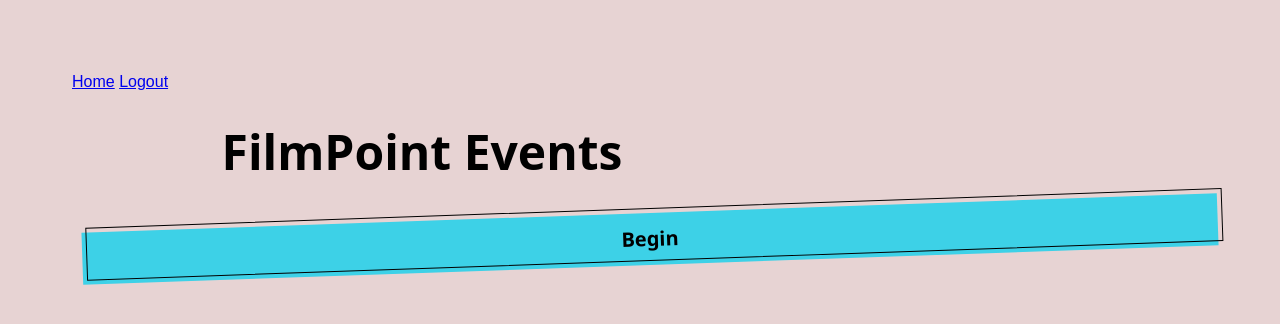
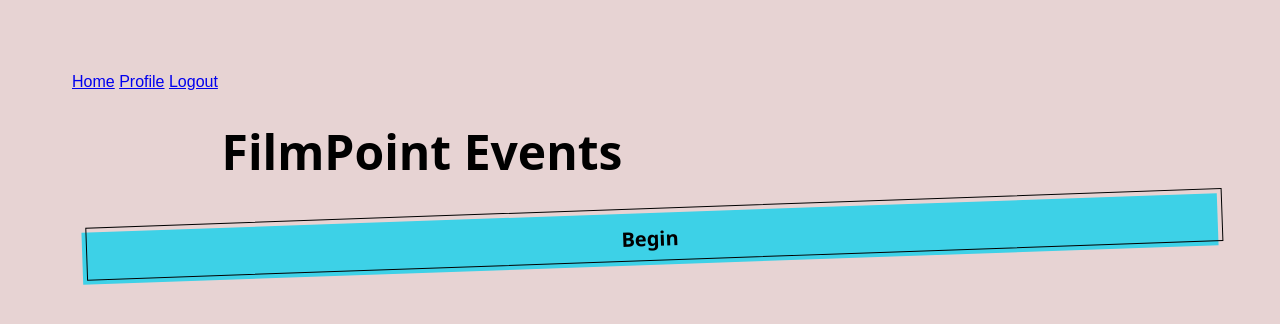
Before and after one commit to makarovadaria/film-point, a Django app: page / in a window 1280 px wide. Shown: the top 324 px of the page. Run offline with Django 5.2, Linux system fonts and the light colour scheme; the visitor is signed in with stand-in values (Sample User, id 1).

Commit message:
lesson commit

```diff
--- a/templates/events/base.html
+++ b/templates/events/base.html
@@ -11,7 +11,8 @@
 
     {% if user.is_authenticated %}
 
-         <a href="{% url 'logout' %}">Logout</a>
+        <a href="{% url 'profile' %}">Profile</a>
+        <a href="{% url 'logout' %}">Logout</a>
 
     {% else %}
         <a href="{% url 'login' %}">Login</a>
--- a/users/urls.py
+++ b/users/urls.py
@@ -5,4 +5,5 @@ urlpatterns = [
     path('register/', views.register, name='signup'),
     path('login/', views.login_view, name='login'),
     path('logout/', views.logout_view, name='logout'),
+    path('profile/', views.profile, name='profile'),
 ]
--- a/users/views.py
+++ b/users/views.py
@@ -44,3 +44,6 @@ def logout_view(request):
     logout(request)
     messages.success(request, 'You have been logged out.')
     return redirect('index')
+
+def profile(request):
+    return render(request, 'events/profile.html')
```
